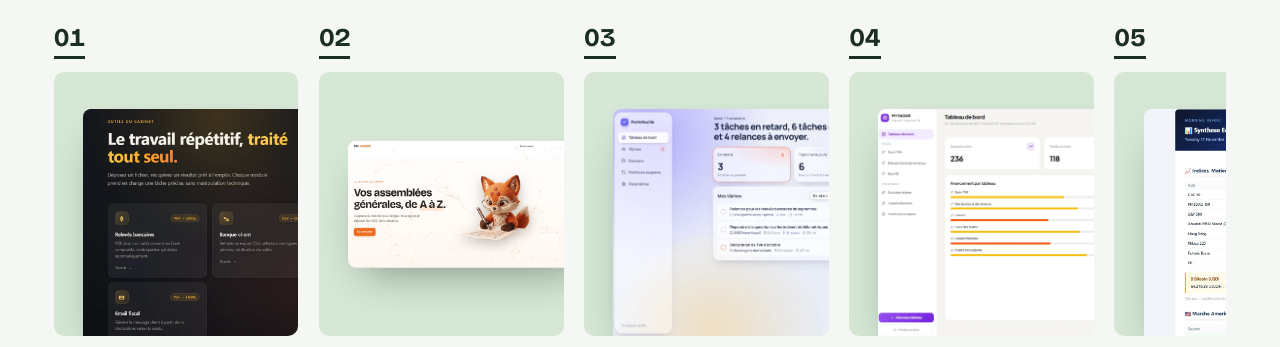
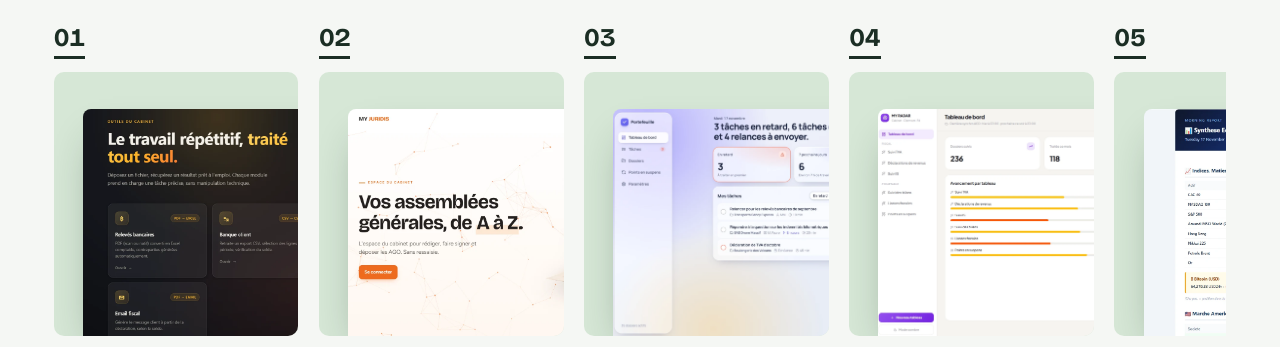
Before and after one commit to hugo12-hash/portfolio, a plain HTML site: page projets.html in a window 1280 px wide. Shown: the part 393-740 px from the top of the page. Drawn offline with nearby package versions, Linux system fonts and the light colour scheme.

Commit message:
MY JURIDIS : carte au même cadrage que les autres projets
Co-Authored-By: Claude Opus 5.5 <noreply@anthropic.com>
Claude-Session: https://claude.ai/code/session_01XcFTDSAHJ8ekT4XmkHDHx3

```diff
--- a/assets/style.css
+++ b/assets/style.css
@@ -419,7 +419,7 @@ sup{font-family:var(--body);font-weight:500;font-size:.2em;letter-spacing:0;vert
 .tile{position:relative;display:block;aspect-ratio:1/1.08;border-radius:10px;overflow:hidden;isolation:isolate}
 .tile--shot{background:var(--pastel)}
 .tile--shot img{
-  position:absolute;left:var(--x,12%);top:14%;width:auto;height:86%;max-width:none;border-radius:8px 0 0 0;
+  position:absolute;left:12%;top:14%;width:auto;height:86%;max-width:none;border-radius:8px 0 0 0;
   box-shadow:0 1.25rem 2.5rem -1rem rgba(27,46,36,.45);transition:transform .8s var(--ease);transform-origin:0 0;
 }
 .tile--forest{background:var(--forest);color:var(--white)}
@@ -490,5 +490,3 @@ sup{font-family:var(--body);font-weight:500;font-size:.2em;letter-spacing:0;vert
   .feats{grid-template-columns:minmax(0,1fr)}
 }
 @media (prefers-reduced-motion:reduce){.zoom img{transition:none}}
-.tile--wide img{top:50%;width:100%;height:auto;border-radius:8px 0 0 8px;transform:translateY(-50%);transform-origin:0 50%}
-@media (hover:hover){.pcard a:hover .tile--wide img{transform:translateY(-50%) scale(1.04)}}
--- a/projets.html
+++ b/projets.html
@@ -53,7 +53,7 @@
       <li class="pcard">
         <a href="projets/my-juridis.html" data-cursor="Voir">
           <span class="pcard__num">02</span>
-          <span class="tile tile--shot tile--wide"><img src="assets/juridis-crop.webp" width="1471" height="762" alt="" loading="lazy" decoding="async"></span>
+          <span class="tile tile--shot"><img src="assets/juridis-crop.webp" width="1471" height="762" alt="" loading="lazy" decoding="async"></span>
           <span class="pcard__title">MY JURIDIS</span>
           <span class="pcard__meta">Outil juridique / Prototype en cours</span>
         </a>
```
